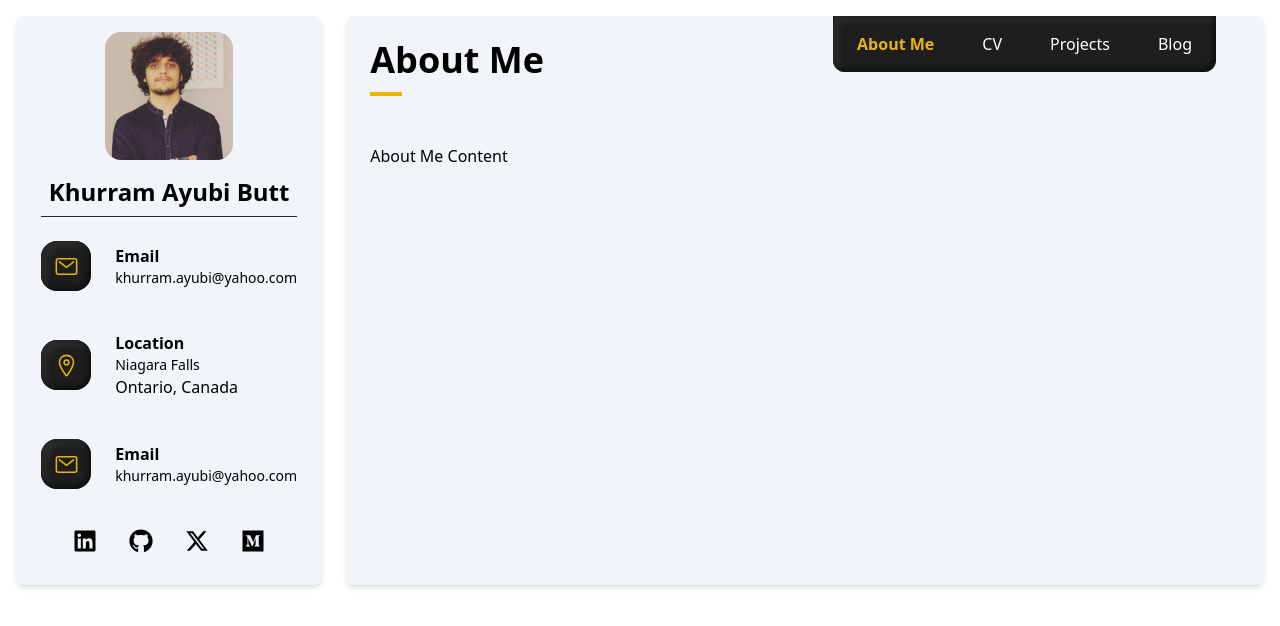
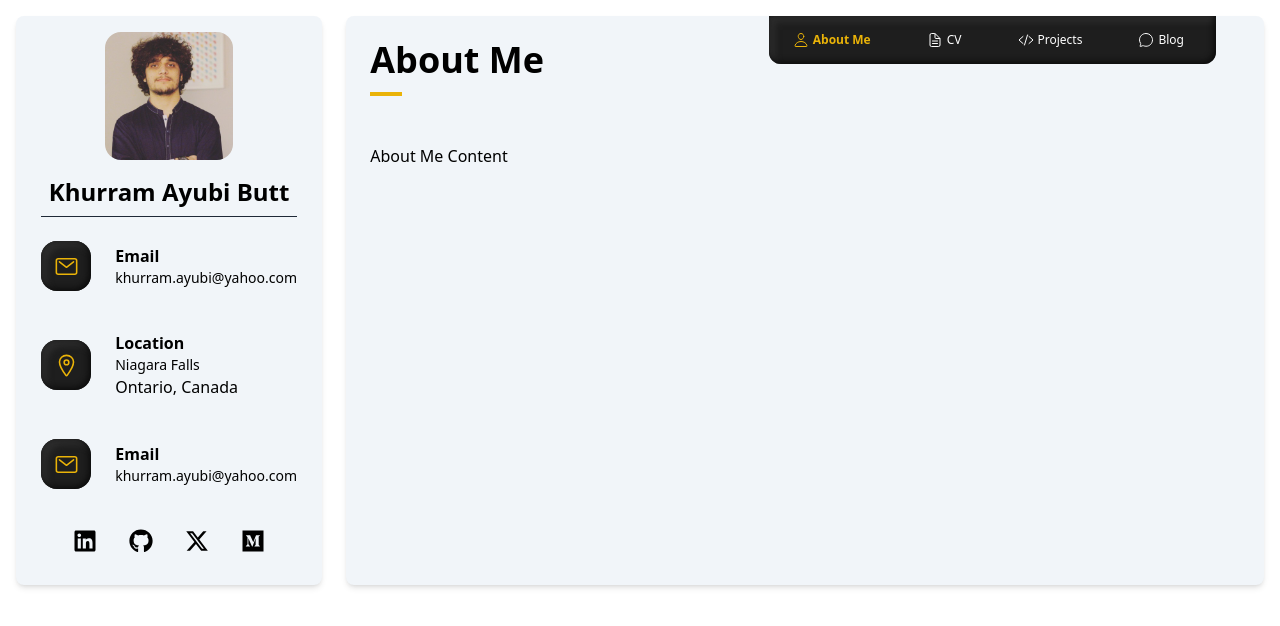
Before and after one commit to khurramayubi/khurramayubi.github.io, a React (Vite) app: page / in a window 1280 px wide. Shown: the top 626 px of the page. Built offline with nearby package versions, Linux system fonts and the light colour scheme.

Commit message:
Show navbar icons on bigger screens too

```diff
--- a/src/App.tsx
+++ b/src/App.tsx
@@ -102,17 +102,20 @@ function App() {
 										className={`w-auto px-4 py-2 text-center capitalize items-center justify-items-center border-yellow-500 border-2 lg:border-0 rounded-xl cursor-pointer ${
 											activeSection === section
 												? "text-white lg:text-yellow-500  border-opacity-80 bg-yellow-500 bg-opacity-80 lg:bg-transparent font-bold"
-												: " text-white hover:text-yellow-500"
+												: "text-white hover:text-yellow-500"
 										}`}
 									>
-										<div className="lg:hidden flex gap-1">
-											{activeSection === section && (
-												<p className="text-xs pr-2">{section}</p>
-											)}
-											<PhoneIcon className="block lg:hidden" />
-										</div>
-										<div className="hidden lg:block">
-											<p>{section}</p>
+										<div className="flex lg:flex-row-reverse gap-1">
+											<p
+												className={`text-xs pr-2 ${
+													activeSection === section
+														? "block"
+														: "hidden lg:block"
+												}  lg:block`}
+											>
+												{section}
+											</p>
+											<PhoneIcon className="block" />
 										</div>
 									</a>
 								);
--- a/src/output.css
+++ b/src/output.css
@@ -1059,6 +1059,10 @@ video {
   margin-bottom: 0;
 }
 
+.invisible {
+  visibility: hidden;
+}
+
 .fixed {
   position: fixed;
 }
@@ -1748,6 +1752,10 @@ video {
 }
 
 @media (min-width: 1024px) {
+  .lg\:invisible {
+    visibility: hidden;
+  }
+
   .lg\:absolute {
     position: absolute;
   }
@@ -1806,6 +1814,18 @@ video {
 
   .lg\:flex-row {
     flex-direction: row;
+  }
+
+  .lg\:flex-row-reverse {
+    flex-direction: row-reverse;
+  }
+
+  .lg\:flex-col {
+    flex-direction: column;
+  }
+
+  .lg\:flex-col-reverse {
+    flex-direction: column-reverse;
   }
 
   .lg\:gap-4 {
@@ -1838,6 +1858,10 @@ video {
     padding: 0.5rem;
   }
 
+  .lg\:pr-0 {
+    padding-right: 0px;
+  }
+
   .lg\:text-center {
     text-align: center;
   }
```
